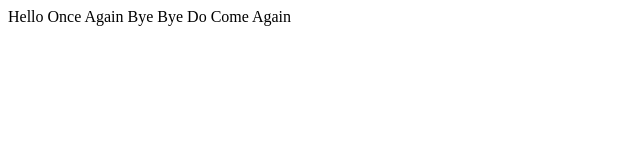
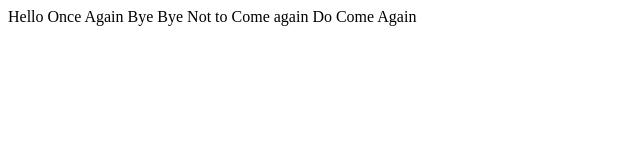
Before and after one commit to apurvaK-Cuelogic/git_assign1, a plain HTML site: page index.html in a window 1280 px wide. Shown: the whole page, without its empty margins (0-640 px from the left). Drawn offline with Linux system fonts and the light colour scheme.

Commit message:
D_100 =>another Line added in index.html

```diff
--- a/index.html
+++ b/index.html
@@ -2,5 +2,6 @@
 Hello
 Once Again
 Bye Bye
+Not to Come again
 Do Come Again
 </html>
```
